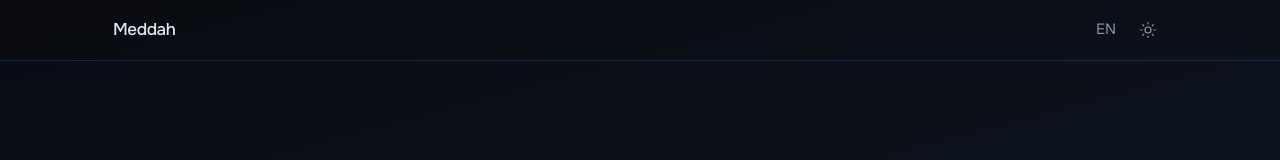
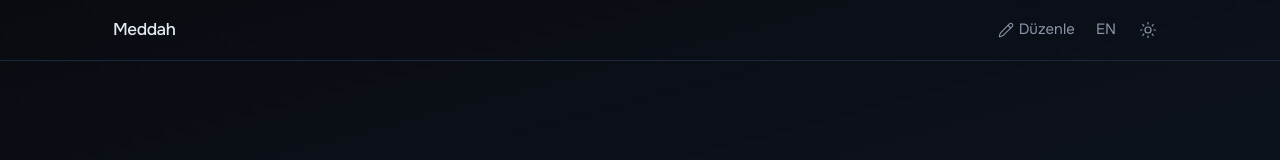
Before and after one commit to ssamilg/meddah, a Vue app: page /read/1/1 in a window 1280 px wide. Shown: the top 160 px of the page. Built offline with nearby package versions, Linux system fonts and the light colour scheme; the HTML template or start-up script is replaced by a standard one.

Commit message:
Enhance reading experience by adding font selection and edit link functionality. Update localization for new UI elements and improve routing behavior. Refactor components for better readability and maintainability.

```diff
--- a/src/App.vue
+++ b/src/App.vue
@@ -4,11 +4,27 @@ import { useLocale } from '@/composables/useLocale'
 import { useTheme } from '@/composables/useTheme'
 import { themeLabel, uiCopy } from '@/i18n'
 import { computed } from 'vue'
+import { useRoute } from 'vue-router'
 
+const DESK_ORIGIN = 'http://localhost:5174'
+
+const route = useRoute()
 const { locale, toggleLocale } = useLocale()
 const { theme, toggleTheme } = useTheme()
 const copy = computed(() => uiCopy(locale.value))
 const themeButtonLabel = computed(() => themeLabel(locale.value, theme.value))
+
+const editHref = computed(() => {
+  const showSlug = String(route.params.showSlug ?? '')
+  const episodeSlug = String(route.params.episodeSlug ?? '')
+  const sceneId = route.hash.replace(/^#/, '')
+  let href: string | undefined
+  if (import.meta.env.DEV && route.name === 'read' && showSlug && episodeSlug) {
+    const path = `${DESK_ORIGIN}/shows/${showSlug}/episodes/${episodeSlug}`
+    href = sceneId ? `${path}?scene=${encodeURIComponent(sceneId)}` : path
+  }
+  return href
+})
 </script>
 
 <template>
@@ -18,6 +34,8 @@ const themeButtonLabel = computed(() => themeLabel(locale.value, theme.value))
       :language="copy.language"
       :theme-label="themeButtonLabel"
       :theme="theme"
+      :edit-label="copy.edit"
+      :edit-href="editHref"
       @locale="toggleLocale"
       @theme="toggleTheme"
     />
--- a/src/components/AppNav.vue
+++ b/src/components/AppNav.vue
@@ -1,10 +1,12 @@
 <script setup lang="ts">
-import { Moon, Sun } from '@lucide/vue'
+import { Moon, Pencil, Sun } from '@lucide/vue'
 
 defineProps<{
   language: string
   themeLabel: string
   theme: 'light' | 'dark'
+  editLabel: string
+  editHref: string | undefined
 }>()
 
 const emit = defineEmits<{
@@ -20,6 +22,16 @@ const emit = defineEmits<{
         Meddah
       </RouterLink>
       <div class="flex items-center gap-1">
+        <a
+          v-if="editHref"
+          class="flex h-9 cursor-pointer items-center gap-1 px-2 text-sm text-mute hover:text-ink"
+          :href="editHref"
+          target="_blank"
+          rel="noreferrer"
+        >
+          <Pencil :size="16" :stroke-width="1.6" />
+          {{ editLabel }}
+        </a>
         <button
           type="button"
           class="h-9 cursor-pointer px-2 text-sm text-mute hover:text-ink"
--- a/src/components/BookBar.vue
+++ b/src/components/BookBar.vue
@@ -1,5 +1,6 @@
 <script setup lang="ts">
 import { Images, ImageOff } from '@lucide/vue'
+import { READ_FONTS, type ReadFont } from '@/composables/useReadFont'
 
 defineProps<{
   title: string
@@ -7,17 +8,35 @@ defineProps<{
   syntheticLabel: string
   imagesOn: boolean
   imagesLabel: string
+  hasImage: boolean
   smallerLabel: string
   biggerLabel: string
   canSmaller: boolean
   canBigger: boolean
+  font: ReadFont
+  fontLabel: string
 }>()
 
 const emit = defineEmits<{
   images: []
   smaller: []
   bigger: []
+  font: [value: ReadFont]
 }>()
+
+function onFont(event: Event): void {
+  const target = event.target as HTMLSelectElement
+  const value = target.value
+  if (value === 'sans' || value === 'mono' || value === 'serif') {
+    emit('font', value)
+  }
+}
+
+const fontNames: Record<ReadFont, string> = {
+  sans: 'Onest',
+  mono: 'Courier',
+  serif: 'Literata',
+}
 </script>
 
 <template>
@@ -27,6 +46,16 @@ const emit = defineEmits<{
       <p v-if="synthetic" class="text-sm text-mute">{{ syntheticLabel }}</p>
     </div>
     <div class="flex shrink-0 items-center gap-1">
+      <label class="sr-only" :for="'read-font'">{{ fontLabel }}</label>
+      <select
+        id="read-font"
+        class="h-9 max-w-28 cursor-pointer border-0 bg-transparent p-0 font-sans text-sm text-mute shadow-none hover:text-ink"
+        :value="font"
+        :aria-label="fontLabel"
+        @change="onFont"
+      >
+        <option v-for="id in READ_FONTS" :key="id" :value="id">{{ fontNames[id] }}</option>
+      </select>
       <button
         type="button"
         class="flex h-9 min-w-8 cursor-pointer items-center justify-center px-1.5 font-sans text-sm text-mute hover:text-ink disabled:text-mute/40"
@@ -46,6 +75,7 @@ const emit = defineEmits<{
         A+
       </button>
       <button
+        v-if="hasImage"
         type="button"
         class="flex cursor-pointer items-center gap-1.5 px-1.5 text-sm text-mute hover:text-ink"
         :aria-pressed="imagesOn"
--- a/src/components/SceneStage.vue
+++ b/src/components/SceneStage.vue
@@ -2,6 +2,7 @@
 import { Maximize2 } from '@lucide/vue'
 import { computed, nextTick, ref, watch } from 'vue'
 import ImageFocus from '@/components/ImageFocus.vue'
+import { readFontClass, type ReadFont } from '@/composables/useReadFont'
 import type { StageLayout } from '@/layout'
 import { sceneImage, type Scene } from '@/types/library'
 
@@ -10,6 +11,7 @@ const props = defineProps<{
   imagesOn: boolean
   layout: StageLayout
   readSize: number
+  readFont: ReadFont
   empty: string
   inspectLabel: string
   closeLabel: string
@@ -18,10 +20,12 @@ const props = defineProps<{
 const focusing = ref(false)
 const paperEl = ref<HTMLElement | null>(null)
 const imageSrc = computed(() => sceneImage(props.scene))
+const showPlate = computed(() => Boolean(props.imagesOn && imageSrc.value))
 const stacked = computed(() => props.layout === 'stack')
 const compact = computed(() => props.layout === 'mobile')
-const canFocus = computed(() => Boolean(props.imagesOn && imageSrc.value))
+const canFocus = computed(() => Boolean(showPlate.value))
 const readStyle = computed(() => ({ fontSize: `${props.readSize}px` }))
+const paperFont = computed(() => readFontClass(props.readFont))
 
 const wrapClass = computed(() => {
   const classes =
@@ -35,11 +39,11 @@ const stageClass = computed(() => {
   let classes
   if (stacked.value) {
     classes = 'flex h-full min-h-0 flex-1 flex-col gap-5'
-  } else if (compact.value && props.imagesOn) {
+  } else if (compact.value && showPlate.value) {
     classes = 'grid h-full min-h-0 flex-1 grid-rows-[auto_minmax(0,1fr)] gap-4'
   } else if (compact.value) {
     classes = 'grid h-full min-h-0 flex-1 grid-cols-1 gap-4'
-  } else if (props.imagesOn) {
+  } else if (showPlate.value) {
     classes = 'grid gap-5 md:grid-cols-2'
   } else {
     classes = 'grid grid-cols-1 gap-5'
@@ -59,19 +63,25 @@ const figureClass = computed(() => {
   return classes
 })
 
-const paperClass = computed(() => {
-  let classes = 'paper min-h-0 overflow-auto rounded-md px-5 py-4 font-read md:px-9 md:py-8'
-  if (stacked.value && props.imagesOn) {
+const paperWrapClass = computed(() => {
+  let classes = 'flex min-h-0 flex-col'
+  if (stacked.value && showPlate.value) {
     classes = `${classes} w-full flex-[3]`
   } else if (stacked.value) {
     classes = `${classes} w-full flex-1`
   } else if (compact.value) {
     classes = `${classes} min-h-0`
-  } else if (props.imagesOn) {
+  } else if (showPlate.value) {
     classes = `${classes} h-[min(24rem,48vh)] lg:h-[min(32rem,58vh)]`
   } else {
     classes = `${classes} mx-auto h-[min(24rem,48vh)] w-full max-w-2xl lg:h-[min(32rem,58vh)]`
   }
+  return classes
+})
+
+const paperClass = computed(() => {
+  const classes =
+    `paper min-h-0 flex-1 overflow-auto rounded-md px-5 py-4 md:px-9 md:py-8 ${paperFont.value}`
   return classes
 })
 
@@ -109,9 +119,8 @@ watch(
 <template>
   <div :class="wrapClass">
     <div class="mx-auto w-full" :class="stageClass">
-      <figure v-show="imagesOn" :class="figureClass">
+      <figure v-if="showPlate" :class="figureClass">
         <button
-          v-if="imageSrc"
           type="button"
           class="relative flex size-full cursor-pointer items-center justify-center"
           :aria-label="inspectLabel"
@@ -125,13 +134,16 @@ watch(
           </span>
         </button>
       </figure>
+      <div :class="paperWrapClass">
+        <slot name="bar" />
         <article ref="paperEl" :class="paperClass" :style="readStyle">
           <p v-if="!scene" class="text-mute">{{ empty }}</p>
           <div v-else :key="scene.id" class="scene-fade">
-          <h1 class="font-sans text-[1.22em] font-medium leading-snug">{{ scene.title }}</h1>
+            <h1 class="text-[1.22em] font-medium leading-snug">{{ scene.title }}</h1>
             <p class="mt-4 max-w-[70ch] whitespace-pre-wrap leading-[1.65]">{{ scene.body }}</p>
           </div>
         </article>
+      </div>
     </div>
     <ImageFocus
       v-if="imageSrc"
--- /dev/null
+++ b/src/composables/useReadFont.ts
@@ -0,0 +1,52 @@
+import { ref, type Ref } from 'vue'
+
+const STORAGE_FONT = 'meddah.readFont'
+
+export const READ_FONTS = ['sans', 'mono', 'serif'] as const
+
+export type ReadFont = (typeof READ_FONTS)[number]
+
+const font = ref<ReadFont>('mono')
+let started = false
+
+function isReadFont(value: unknown): value is ReadFont {
+  const ok = value === 'sans' || value === 'mono' || value === 'serif'
+  return ok
+}
+
+function parseStored(): ReadFont | null {
+  const raw = window.localStorage.getItem(STORAGE_FONT)
+  const value = isReadFont(raw) ? raw : null
+  return value
+}
+
+function persist(next: ReadFont): void {
+  font.value = next
+  window.localStorage.setItem(STORAGE_FONT, next)
+}
+
+export function useReadFont(): {
+  font: Ref<ReadFont>
+  setFont: (next: ReadFont) => void
+} {
+  if (!started) {
+    started = true
+    font.value = parseStored() ?? 'mono'
+  }
+
+  function setFont(next: ReadFont): void {
+    persist(next)
+  }
+
+  return { font, setFont }
+}
+
+export function readFontClass(value: ReadFont): string {
+  const classes = {
+    sans: 'font-sans',
+    mono: 'font-read',
+    serif: 'font-literata',
+  }
+  const cls = classes[value]
+  return cls
+}
--- a/src/composables/useReader.ts
+++ b/src/composables/useReader.ts
@@ -1,5 +1,5 @@
 import { computed, onMounted, onUnmounted, ref, watch, type Ref } from 'vue'
-import type { Episode, Scene } from '@/types/library'
+import { sceneImage, type Episode, type Scene } from '@/types/library'
 
 const STORAGE_IMAGES = 'meddah.imagesOn'
 
@@ -34,10 +34,19 @@ export function useReader(episode: Ref<Episode | null>): {
     goTo(index.value + delta)
   }
 
+  function indexFromHash(): number {
+    const id = window.location.hash.replace(/^#/, '')
+    const found = scenes.value.findIndex((row) => row.id === id)
+    const next = found >= 0 ? found : 0
+    return next
+  }
+
   function toggleImages(): void {
-    const next = !imagesOn.value
-    imagesOn.value = next
-    window.localStorage.setItem(STORAGE_IMAGES, next ? '1' : '0')
+    if (sceneImage(scene.value)) {
+      const next = !imagesOn.value
+      imagesOn.value = next
+      window.localStorage.setItem(STORAGE_IMAGES, next ? '1' : '0')
+    }
   }
 
   function onKey(event: KeyboardEvent): void {
@@ -59,8 +68,9 @@ export function useReader(episode: Ref<Episode | null>): {
   watch(
     () => episode.value?.id,
     () => {
-      index.value = 0
+      index.value = indexFromHash()
     },
+    { immediate: true },
   )
 
   onMounted(() => {
--- a/src/i18n.ts
+++ b/src/i18n.ts
@@ -18,6 +18,8 @@ interface Copy {
   close: string
   textSmaller: string
   textBigger: string
+  readFont: string
+  edit: string
 }
 
 const copy: Record<Locale, Copy> = {
@@ -38,6 +40,8 @@ const copy: Record<Locale, Copy> = {
     close: 'Kapat',
     textSmaller: 'Yazıyı küçült',
     textBigger: 'Yazıyı büyüt',
+    readFont: 'Yazı tipi',
+    edit: 'Düzenle',
   },
   en: {
     scene: 'Scene',
@@ -56,6 +60,8 @@ const copy: Record<Locale, Copy> = {
     close: 'Close',
     textSmaller: 'Decrease text size',
     textBigger: 'Increase text size',
+    readFont: 'Typeface',
+    edit: 'Edit',
   },
 }
 
--- a/src/router.ts
+++ b/src/router.ts
@@ -4,6 +4,10 @@ import ReadView from '@/views/ReadView.vue'
 
 const router = createRouter({
   history: createWebHistory(),
+  scrollBehavior(to, from) {
+    const stay = to.path === from.path ? false : { top: 0 }
+    return stay
+  },
   routes: [
     { path: '/', name: 'library', component: LibraryView },
     { path: '/read/:showSlug/:episodeSlug', name: 'read', component: ReadView },
--- a/src/style.css
+++ b/src/style.css
@@ -6,6 +6,7 @@
 @theme {
   --font-sans: 'Onest', ui-sans-serif, system-ui, sans-serif;
   --font-read: 'Courier Prime', ui-monospace, 'Cascadia Code', monospace;
+  --font-literata: 'Literata', 'Iowan Old Style', 'Palatino Linotype', Palatino, serif;
   --color-page: var(--meddah-page);
   --color-paper: var(--meddah-paper);
   --color-well: var(--meddah-well);
--- a/src/views/ReadView.vue
+++ b/src/views/ReadView.vue
@@ -1,19 +1,21 @@
 <script setup lang="ts">
 import { ChevronLeft, ChevronRight } from '@lucide/vue'
-import { computed } from 'vue'
-import { useRoute } from 'vue-router'
+import { computed, watch } from 'vue'
+import { useRoute, useRouter } from 'vue-router'
 import BookBar from '@/components/BookBar.vue'
 import SceneRail from '@/components/SceneRail.vue'
 import SceneStage from '@/components/SceneStage.vue'
 import { useReader } from '@/composables/useReader'
 import { useLocale } from '@/composables/useLocale'
+import { useReadFont } from '@/composables/useReadFont'
 import { useReadSize } from '@/composables/useReadSize'
 import { useStageTemplate } from '@/composables/useStageTemplate'
 import { loadEpisode, loadShow } from '@/lib/library'
 import { uiCopy } from '@/i18n'
-import { resolveTemplate } from '@/types/library'
+import { resolveTemplate, sceneImage } from '@/types/library'
 
 const route = useRoute()
+const router = useRouter()
 const { locale } = useLocale()
 const copy = computed(() => uiCopy(locale.value))
 
@@ -30,12 +32,14 @@ const show = computed(() => {
 
 const { scenes, index, imagesOn, scene, go, goTo, toggleImages } = useReader(episode)
 const { size: readSize, canSmaller, canBigger, smaller, bigger } = useReadSize()
+const { font: readFont, setFont } = useReadFont()
 const imagesLabel = computed(() => (imagesOn.value ? copy.value.imagesOn : copy.value.imagesOff))
 const bookTitle = computed(() => episode.value?.title ?? '')
 const preferred = computed(() => resolveTemplate(episode.value, show.value))
 const { layout } = useStageTemplate(preferred)
 const fill = computed(() => layout.value === 'stack' || layout.value === 'mobile')
 const compact = computed(() => layout.value === 'mobile')
+const hasImage = computed(() => Boolean(sceneImage(scene.value)))
 
 const shellClass = computed(() => {
   const classes = fill.value
@@ -57,12 +61,32 @@ const pageMark = computed(() => {
   const mark = `${current}/${total}`
   return mark
 })
+
+watch(
+  () => scene.value?.id,
+  (id) => {
+    if (id && route.name === 'read' && route.hash !== `#${id}`) {
+      void router.replace({ hash: `#${id}` })
+    }
+  },
+)
 </script>
 
 <template>
   <div :class="shellClass">
     <div v-if="!episode" class="mx-auto max-w-xl text-mute">{{ copy.missingEpisode }}</div>
     <div v-else :class="frameClass">
+      <SceneStage
+        :scene="scene"
+        :images-on="imagesOn"
+        :layout="layout"
+        :read-size="readSize"
+        :read-font="readFont"
+        :empty="copy.empty"
+        :inspect-label="copy.inspect"
+        :close-label="copy.close"
+      >
+        <template #bar>
           <BookBar
             class="shrink-0"
             :title="bookTitle"
@@ -70,24 +94,20 @@ const pageMark = computed(() => {
             :synthetic-label="copy.synthetic"
             :images-on="imagesOn"
             :images-label="imagesLabel"
+            :has-image="hasImage"
             :smaller-label="copy.textSmaller"
             :bigger-label="copy.textBigger"
             :can-smaller="canSmaller"
             :can-bigger="canBigger"
+            :font="readFont"
+            :font-label="copy.readFont"
             @images="toggleImages"
             @smaller="smaller"
             @bigger="bigger"
+            @font="setFont"
           />
-
-      <SceneStage
-        :scene="scene"
-        :images-on="imagesOn"
-        :layout="layout"
-        :read-size="readSize"
-        :empty="copy.empty"
-        :inspect-label="copy.inspect"
-        :close-label="copy.close"
-      />
+        </template>
+      </SceneStage>
 
       <div
         class="mt-3 flex shrink-0 items-center justify-center gap-3 pb-[env(safe-area-inset-bottom)] text-base md:gap-4 md:pb-0"
```
Lines whose indentation alone changed are shown as unchanged.
